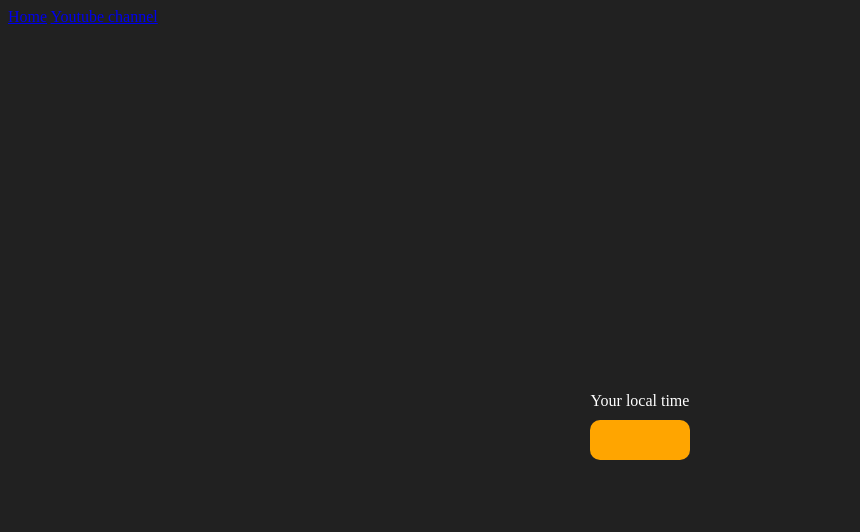
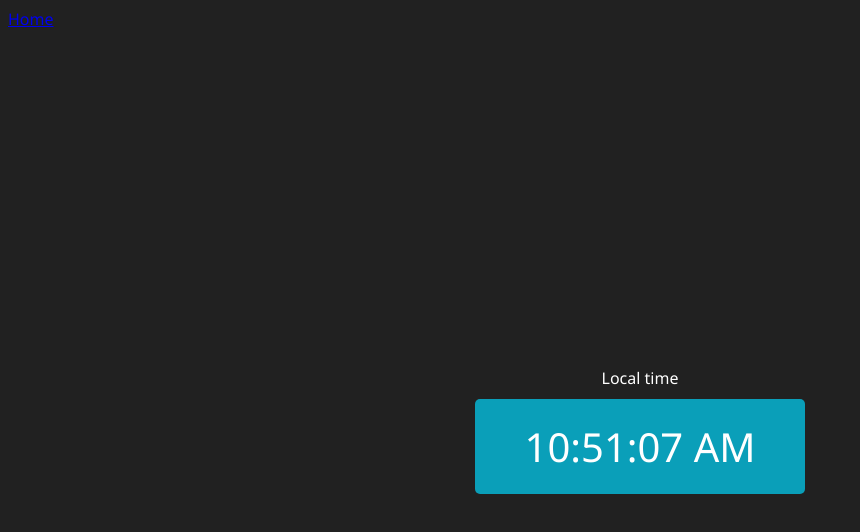
Before and after one commit to ankit-gusain/Js, a plain HTML site: page clock/index.html in a window 1280 px wide. Shown: the whole page, without its empty margins (0-860 px from the left). Drawn offline with Linux system fonts and the light colour scheme.

Commit message:
all changes done

```diff
--- a/clock/index.html
+++ b/clock/index.html
@@ -6,20 +6,19 @@
     <meta name="viewport" content="width=device-width, initial-scale=1.0" />
     <meta http-equiv="X-UA-Compatible" content="ie=edge" />
     <link rel="stylesheet" type="text/css" href="style.css" />
-    <title>Your Local Time</title>
+    <title>Local Time</title>
 
 </head>
 
 <body>
     <nav>
         <a href="/" aria-current="page">Home</a>
-        <a target="_blank" href="https://www.youtube.com/@chaiaurcode">Youtube channel</a>
     </nav>
     <div class="center">
-        <div id="banner"><span>Your local time</span></div>
+        <div id="banner"><span>Local time</span></div>
         <div id="clock"></div>
     </div>
-    <script src="chaiaurcode.js"></script>
+    <script src="index.js"></script>
 </body>
 
 </html>
--- a/clock/index.js
+++ b/clock/index.js
@@ -0,0 +1,9 @@
+let clock = document.querySelector("#clock");
+
+function updateClock() {
+    let date = new Date();
+    clock.innerHTML = date.toLocaleTimeString();
+}
+updateClock();// Update the clock immediately
+
+setInterval(updateClock, 1000);  // Set up a timer to update the clock every second
--- a/clock/style.css
+++ b/clock/style.css
@@ -1,3 +1,7 @@
+*{
+    font-family: 'Segoe UI', Tahoma, Geneva, Verdana, sans-serif;
+}
+
 body {
     background-color: #212121;
     color: #fff;
@@ -13,8 +17,8 @@ body {
 
 #clock {
     font-size: 40px;
-    background-color: orange;
+    background-color: rgba(0, 217, 255, 0.687);
     padding: 20px 50px;
     margin-top: 10px;
-    border-radius: 10px;
+    border-radius: 5px;
 }
```
